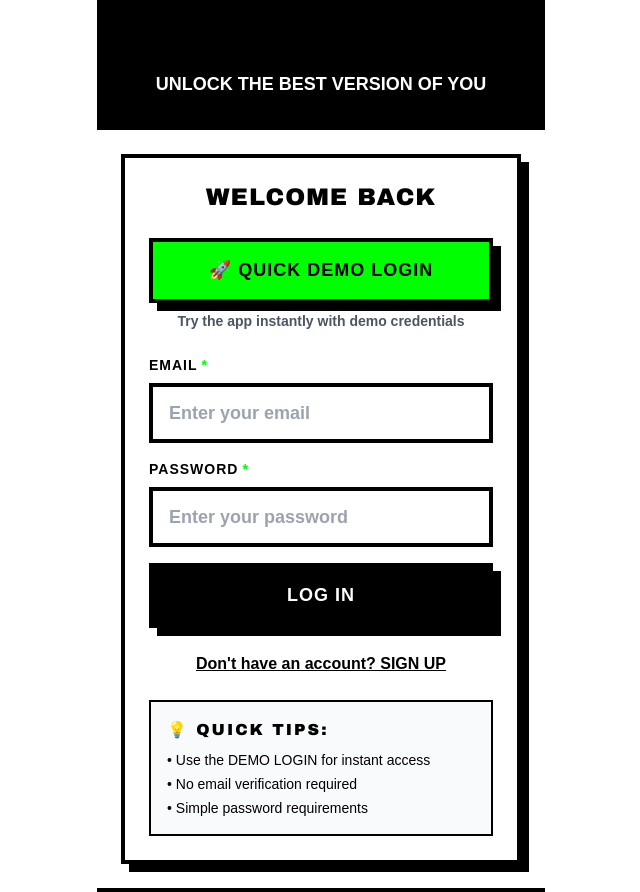
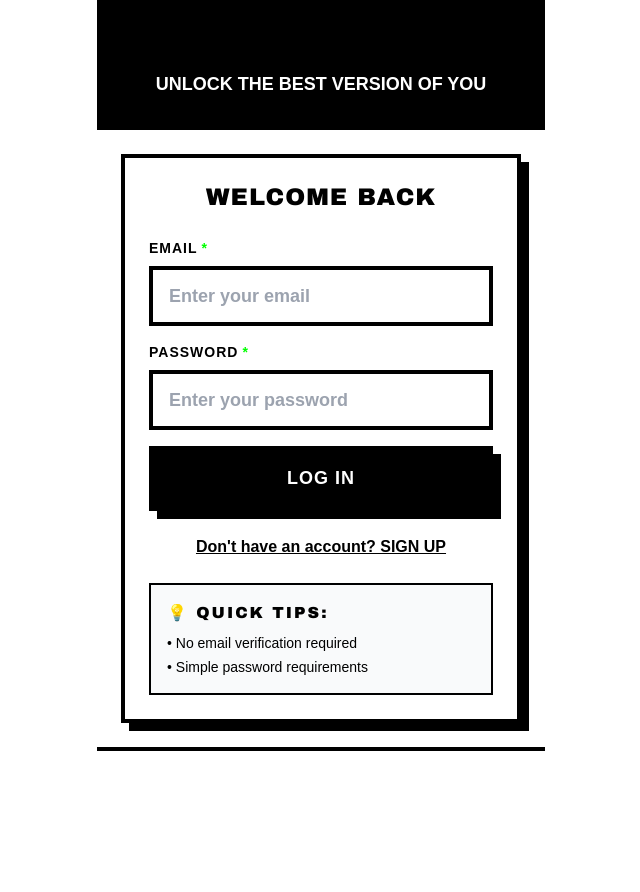
Before and after one commit to nickmerich/grit-forge-forward, a React (Vite) app: page / in a window 1280 px wide. Shown: the whole page, without its empty margins (319-959 px from the left). After the commit the page ends 800 px from the top, so only its background shows below. Built offline with nearby package versions, Linux system fonts and the light colour scheme.

Commit message:
Remove Quick Demo Login
Removed the Quick Demo Login button and associated text from the AuthForm component.

```diff
--- a/src/components/AuthForm.tsx
+++ b/src/components/AuthForm.tsx
@@ -30,12 +30,6 @@ export const AuthForm = () => {
     }
   };
 
-  const handleQuickLogin = () => {
-    setEmail('demo@gryt.app');
-    setPassword('demo123');
-    setIsLogin(true);
-  };
-
   return (
     <div className="brutalist-container">
       <div className="brutalist-header">
@@ -50,22 +44,6 @@ export const AuthForm = () => {
           <h2 className="brutalist-h2 mb-6 text-center">
             {isLogin ? 'WELCOME BACK' : 'JOIN THE GRYT COMMUNITY'}
           </h2>
-
-          {/* Quick Demo Login Button */}
-          {isLogin && (
-            <div className="mb-6">
-              <BrutalistButton
-                onClick={handleQuickLogin}
-                variant="accent"
-                className="w-full"
-              >
-                🚀 QUICK DEMO LOGIN
-              </BrutalistButton>
-              <p className="text-center text-sm font-bold mt-2 text-gray-600">
-                Try the app instantly with demo credentials
-              </p>
-            </div>
-          )}
 
           <form onSubmit={handleSubmit} className="space-y-4">
             {!isLogin && (
@@ -120,7 +98,6 @@ export const AuthForm = () => {
           <div className="mt-6 p-4 border-2 border-brutalist-black bg-gray-50">
             <h3 className="font-bold mb-2">💡 QUICK TIPS:</h3>
             <ul className="text-sm space-y-1">
-              <li>• Use the DEMO LOGIN for instant access</li>
               <li>• No email verification required</li>
               <li>• Simple password requirements</li>
             </ul>
```
